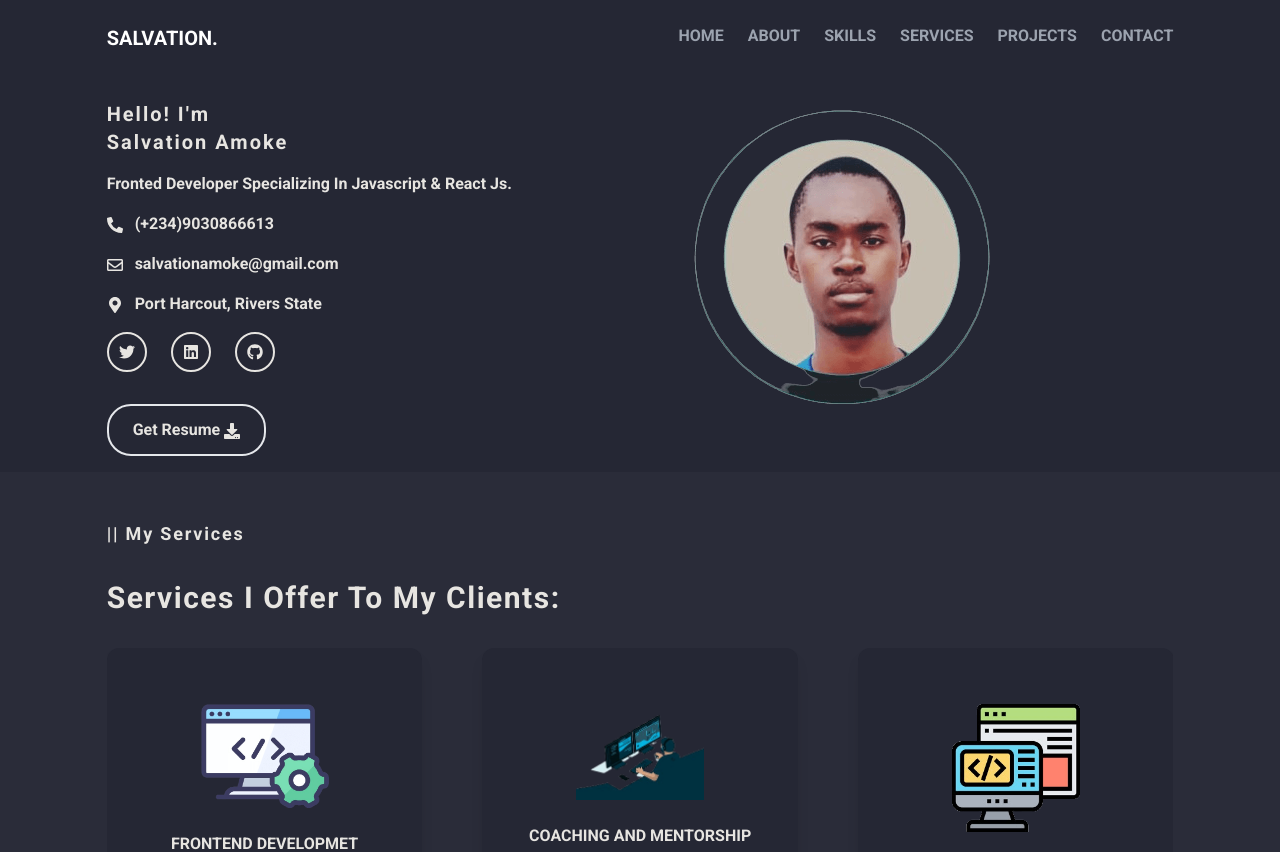
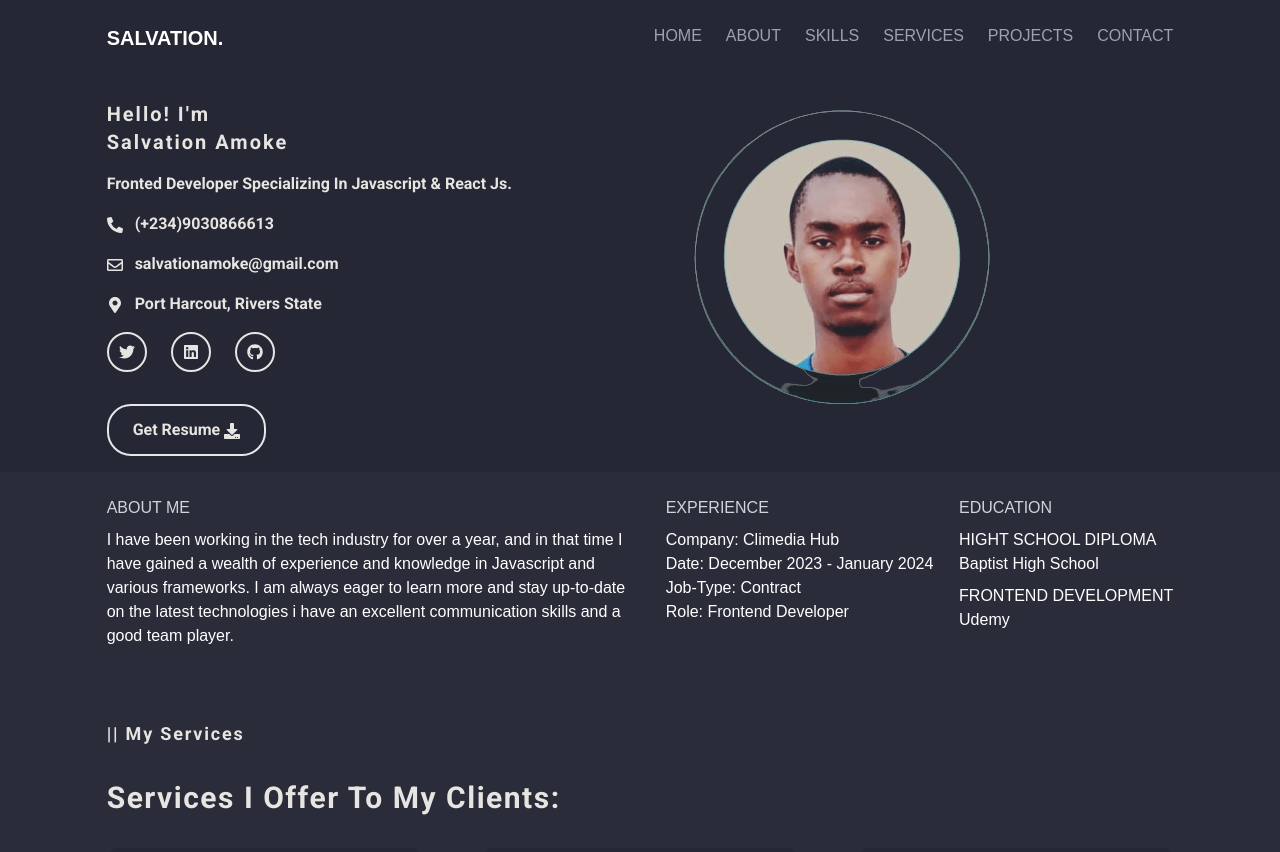
Before and after one commit to salv20/Portfolio, a React (Vite) app: page / in a window 1280 px wide. Shown: the top 852 px of the page. Built offline with nearby package versions, Linux system fonts and the light colour scheme.

Commit message:
about me ui

```diff
--- a/src/App.jsx
+++ b/src/App.jsx
@@ -13,8 +13,8 @@ function App() {
         <Header />
         <Home />
       </div>
-      {/* <About />
-      <Skills /> */}
+      <About />
+      {/* <Skills /> */}
       <Services />
     </main>
   )
--- a/src/components/Mainbody/About.jsx
+++ b/src/components/Mainbody/About.jsx
@@ -1,9 +1,42 @@
 
 const About = () => {
     return (
-        <div>
-            about me
-        </div>
+        <section className=" bg-headerLightBg text-white py-6">
+            <div className="w-5/6 mx-auto space-y-6 md:space-y-0 md:flex justify-between md:space-x-4">
+                <article className="space-y-2 w-11/12 md:w-3/4 lg:w-1/2">
+                    <h1 className=" uppercase text-gray-300">about me</h1>
+                    <p>
+                        I have been working in the tech industry for over a year,
+                        and in that time I have gained a wealth of experience and knowledge
+                        in Javascript and various frameworks.
+                        I am always eager to learn more and stay up-to-date on the latest technologies
+                        i have an excellent communication skills and a good team player.
+                    </p>
+                </article>
+
+                <article className="capitalize space-y-2">
+                    <h1 className=" uppercase text-gray-300">experience</h1>
+                    <div className="">
+                        <p>company: climedia hub </p>
+                        <p>date: december 2023 - january 2024</p>
+                        <p>Job-type: contract</p>
+                        <p>Role: frontend developer</p>
+                    </div>
+                </article>
+
+                <article className="capitalize space-y-2">
+                    <h1 className=" uppercase text-gray-300">education</h1>
+                    <div className="">
+                        <p className=" uppercase">hight school diploma</p>
+                        <p>baptist high school</p>
+                    </div>
+                    <div className="">
+                        <p className=" uppercase">frontend development</p>
+                        <p>udemy</p>
+                    </div>
+                </article>
+            </div>
+        </section>
     )
 }
 
--- a/src/components/Mainbody/Home.jsx
+++ b/src/components/Mainbody/Home.jsx
@@ -2,7 +2,7 @@ import { FaGithub, FaDownload, FaLinkedin, FaMapMarkerAlt, FaPhoneAlt, FaRegEnve
 
 const Home = () => {
     return (
-        <section className='flex-col-reverse md:flex-row flex w-5/6 mx-auto justify-between text-center md:text-left pb-4 gap-y-8 md:gap-y-0'>
+        <section className='home flex-col-reverse md:flex-row flex w-5/6 mx-auto justify-between text-center md:text-left pb-4 gap-y-8 md:gap-y-0'>
             <article className='space-y-4 capitalize'>
                 <div className="text-lg md:text-xl  font-bold tracking-widest">
                     <h2>hello! i&apos;m </h2>
--- a/src/components/Mainbody/Services.jsx
+++ b/src/components/Mainbody/Services.jsx
@@ -12,7 +12,7 @@ const tools = [
 ]
 const Services = () => {
     return (
-        <section className=" bg-headerLightBg py-12 text-navText">
+        <section className="service bg-headerLightBg py-12 text-navText">
             <div className="w-5/6 mx-auto space-y-8 capitalize">
                 <h2 className=' md:text-lg font-semibold tracking-widest'>|| my services</h2>
                 <h1 className=' text-lg sm:text-xl md:text-3xl tracking-wider'>services i offer to my clients: </h1>
--- a/src/index.css
+++ b/src/index.css
@@ -8,6 +8,11 @@ nav button {
 }
 
 body {
+    font-family: sans-serif;
+}
+
+.home,
+.service {
     font-family: 'Roboto', sans-serif;
 }
 
```
